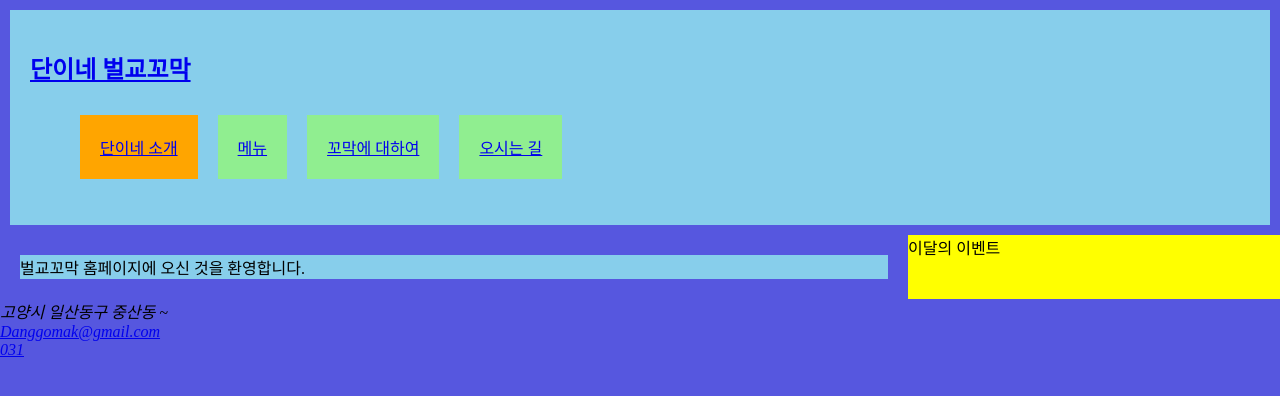
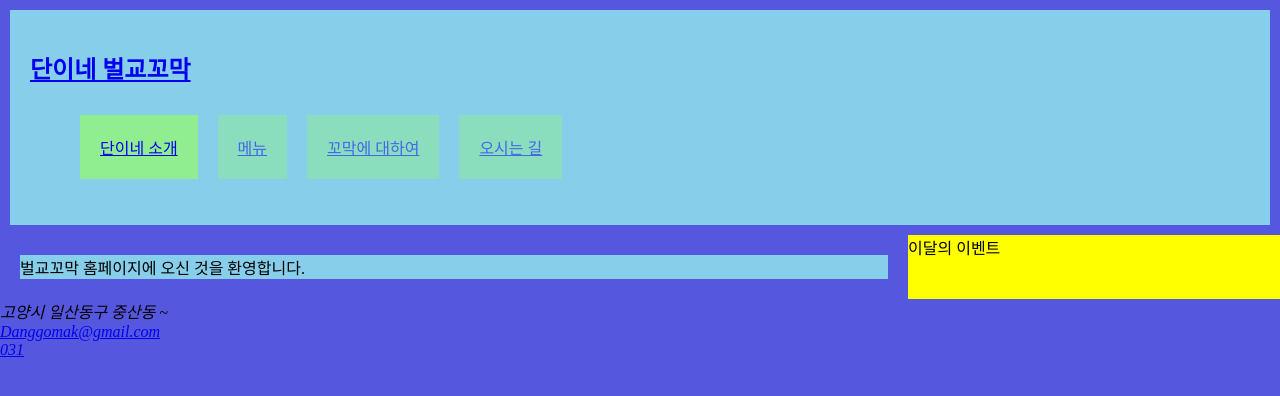
Before and after one commit to Attacking-third/Studying-Web, a plain HTML site: page index.html in a window 1280 px wide. In both pictures the pointer is over the item "단이네 소개". Drawn offline with Linux system fonts and the light colour scheme; files that its build step writes are made by us from their sources.

Commit message:
Update index.css

```diff
--- a/index.css
+++ b/index.css
@@ -20,10 +20,11 @@ header nav ul li{
   background: lightgreen;
   margin: 10px;
   padding: 20px;
+  opacity: 0.5;
   box-sizing: border-box;
 }
 header nav ul li:hover{
-  background: orange;
+  opacity: 1;
 }
 main{
   display: flex;
@@ -40,4 +41,5 @@ aside{
   background: yellow;
   width: 30%;
   box-sizing: border-box;
+  position: sticky;
 }
```
